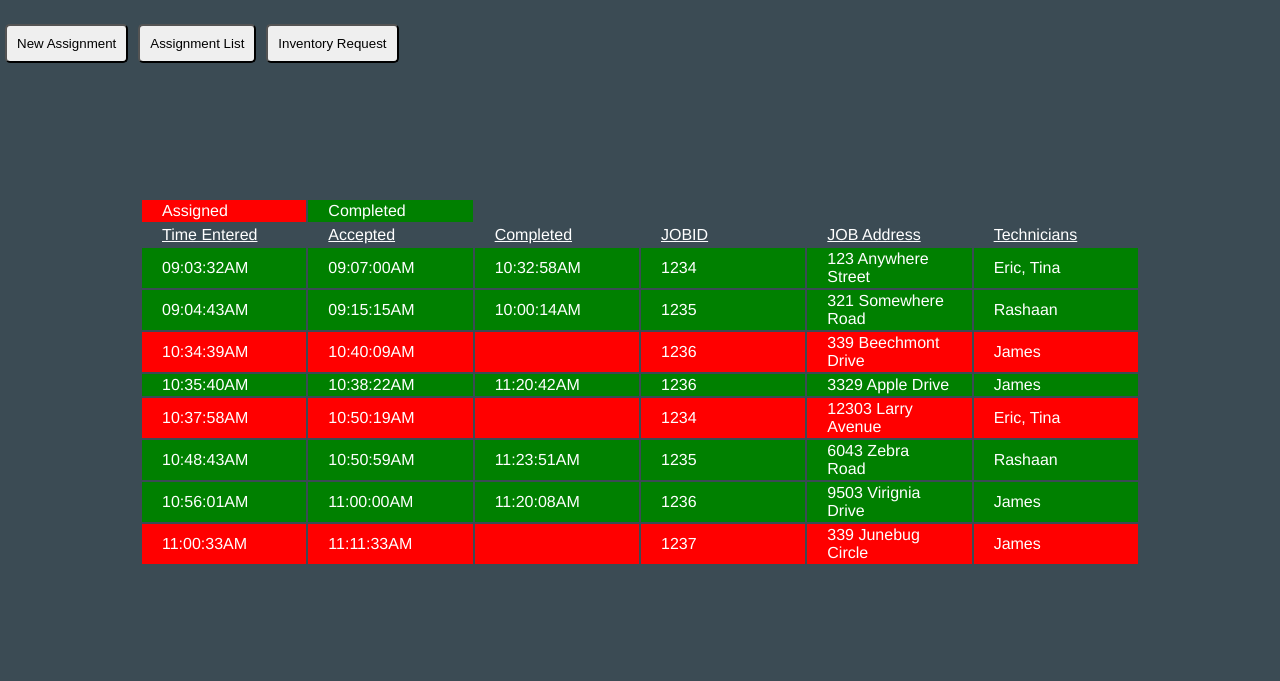
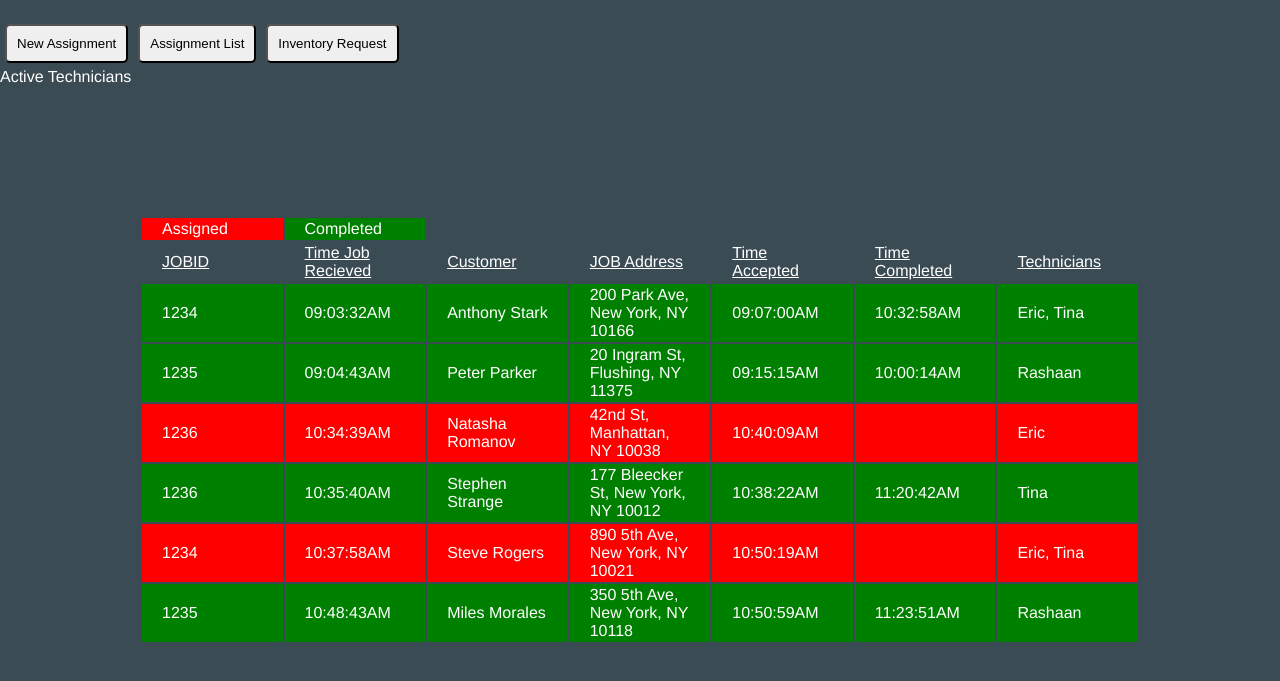
Before and after one commit to WildThumper/HVAC-Tech-Tracker-1478915988214, a website: page public/index.html in a window 1280 px wide. Shown: the part 61-742 px from the top of the page. Drawn offline with Linux system fonts and the light colour scheme.

Commit message:
Update index.html
This is the final version of the product.
Upload to the github for judging.

```diff
--- a/public/index.html
+++ b/public/index.html
@@ -2,11 +2,25 @@
 <html>
 
   <head>
-    <title>NodeJS Starter Application</title>
+    <title>Marvel-Lous HVAC and Plumbing</title>
     <meta charset="utf-8">
     <meta http-equiv="X-UA-Compatible" content="IE=edge">
     <meta name="viewport" content="width=device-width, initial-scale=1">
     <link rel="stylesheet" href="stylesheets/style.css">
+	<script>
+	<div id="map" style="width:400px;height:400px"
+		function myMap() {
+    var mapOptions = {
+        center: new google.maps.LatLng(51.5, -0.12),
+        zoom: 10,
+        mapTypeId: google.maps.MapTypeId.HYBRID
+    }
+var map = new google.maps.Map(document.getElementById("map"), mapOptions);
+}
+</div>
+	<script src="https://maps.googleapis.com/maps/api/AIzaSyAyOVF6riK5QsEhtbCZ_JInhmSi5nLzzl8"></script>
+	</script>
+
   </head>
 
   <body>
@@ -21,79 +35,76 @@
     <td class="assigned">Assigned</td>
 	<td class="completed">Completed</td>
 	</tr>
+	<div>
+	<form>
+	<div id="map">Active Technicians
 
+	</form>
+	</div>
       <tr style= "width:30%;">
-          <td><u>Time Entered</u></td>
-		  <td><u>Accepted<u></td>
-		  <td><u>Completed</u></td>
-		  <td><u>JOBID</u></td>
-		<td><u>JOB Address</u></td>
-		<td><u>Technicians</u></td>
+		<td><u>JOBID</u></td>
+		<td><u>Time Job Recieved</u></td>
+          <td><u>Customer</u></td>
+		  <td><u>JOB Address</u></td>
+		  <td><u>Time Accepted<u></td>
+		  <td><u>Time Completed</u></td>
+		  <td><u>Technicians</u></td>
       </tr>
 	   <tr class="completed">
+	   <td>1234</td>
 	   <td>09:03:32AM</td>
+	   <td>Anthony Stark</td>
+	   <td>200 Park Ave, New York, NY 10166</td>
 	   <td>09:07:00AM</td>
 	   <td>10:32:58AM</td>
-          <td>1234</td>
-		<td>123 Anywhere Street</td>
 		<td>Eric, Tina</td>
       </tr>
 	  <tr class="completed">
+	  <td>1235</td>
 	  <td>09:04:43AM</td>
+	  <td>Peter Parker</td>
+	  <td>20 Ingram St, Flushing, NY 11375</td>
 	  <td>09:15:15AM</td>
 	  <td>10:00:14AM</td>
-          <td>1235</td>
-		<td>321 Somewhere Road</td>
 		<td>Rashaan</td>
       </tr>
 	  <tr class="assigned">
+	  <td>1236</td>
 	  <td>10:34:39AM</td>
+	  <td>Natasha Romanov</td>
+	  <td>42nd St, Manhattan, NY 10038</td>
 	  <td>10:40:09AM</td>
 	  <td></td>
-          <td>1236</td>
-		<td>339 Beechmont Drive</td>
-		<td>James</td>
+		<td>Eric</td>
       </tr>
 	  <tr class="completed">
+	  <td>1236</td>
 	  <td>10:35:40AM</td>
+	  <td>Stephen Strange</td>
+	  <td>177 Bleecker St, New York, NY 10012</td>
 	  <td>10:38:22AM</td>
 	  <td>11:20:42AM</td>
-          <td>1236</td>
-		<td>3329 Apple Drive</td>
-		<td>James</td>
+		<td>Tina</td>
       </tr>
 	  <tr class="assigned">
+	   <td>1234</td>
 	   <td>10:37:58AM</td>
+	   <td>Steve Rogers</td>
+	   <td>890 5th Ave, New York, NY 10021</td>
 	   <td>10:50:19AM</td>
 	   <td></td>
-          <td>1234</td>
-		<td>12303 Larry Avenue</td>
-		<td>Eric, Tina</td>
+	   <td>Eric, Tina</td>
       </tr>
 	  <tr class="completed">
+	  <td>1235</td>
 	  <td>10:48:43AM</td>
+	  <td>Miles Morales</td>
+	  <td>350 5th Ave, New York, NY 10118</td>
 	  <td>10:50:59AM</td>
 	  <td>11:23:51AM</td>
-          <td>1235</td>
-		<td>6043 Zebra Road</td>
 		<td>Rashaan</td>
       </tr>
-	  <tr class="completed">
-	  <td>10:56:01AM</td>
-	  <td>11:00:00AM</td>
-	  <td>11:20:08AM</td>
-          <td>1236</td>
-		<td>9503 Virignia Drive</td>
-		<td>James</td>
-      </tr>
-	  <tr class="assigned">
-	  <td>11:00:33AM</td>
-	  <td>11:11:33AM</td>
-	  <td></td>
-          <td>1237</td>
-		<td>339 Junebug Circle</td>
-		<td>James</td>
-      </tr>
+
     </table>
   </body>
 
```
